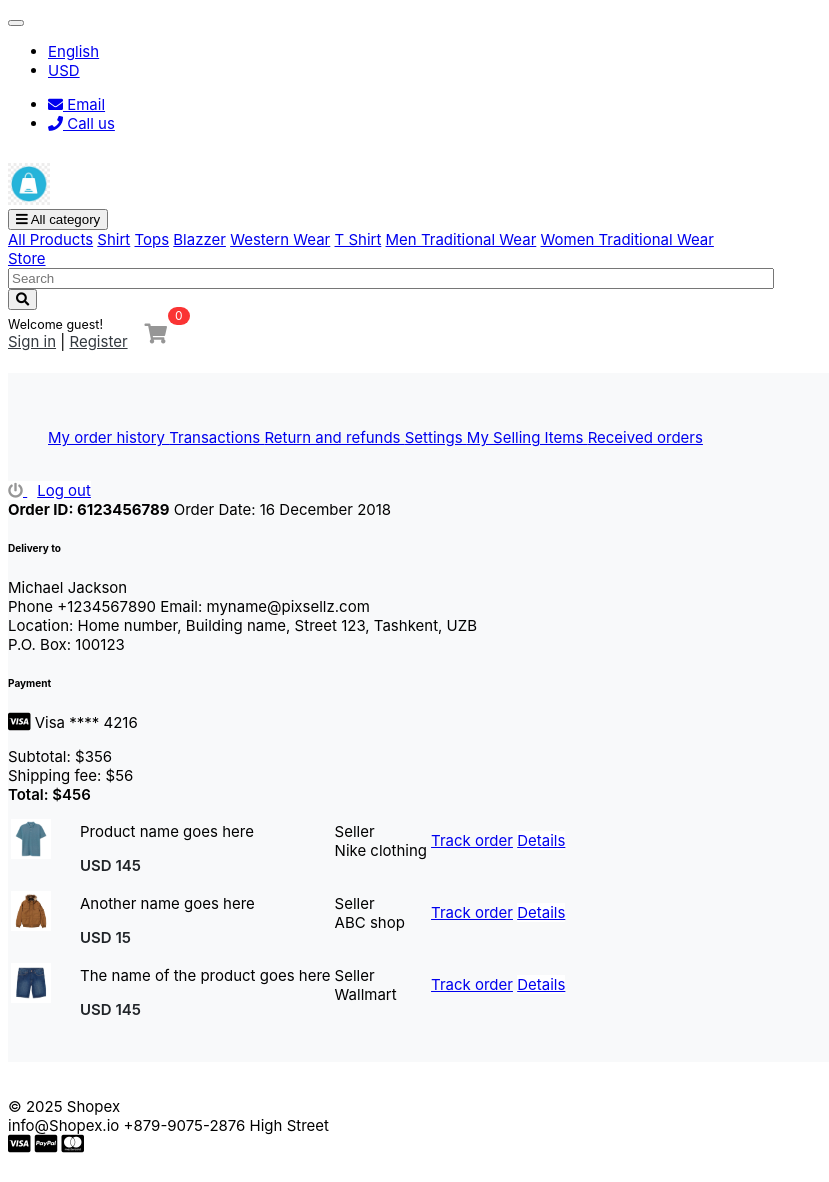
After one commit to omkar130/Shopex_project, a Django app: page /accounts/dashboard/ in a window 1280 px wide. The commit adds this page. Shown: the whole page, without its empty margins (0-829 px from the left). Run offline with Django 5.2, Linux system fonts and the light colour scheme; data comes from the database, SQL or seed files in the repository; both versions use the stored data as it was after the commit; data that the repository does not hold is empty; some libraries are stand-ins or nearby versions; some web fonts are replaced.

Commit message:
third commit

```diff
--- /dev/null
+++ b/accounts/urls.py
@@ -0,0 +1,10 @@
+from django.urls import path
+from . import views
+
+urlpatterns = [
+    path("register/",views.register,name="register"),
+    path("login/",views.login,name="login"),
+    path("logout/",views.logout,name="logout"),
+    path("activate/<uidb64>/<token>/",views.activate,name="activate"),
+    path("dashboard/",views.dashboard,name="dashboard"),
+]
--- a/accounts/views.py
+++ b/accounts/views.py
@@ -1,3 +1,90 @@
-from django.shortcuts import render
+from django.shortcuts import render,redirect
+from .forms import RegistrationForm
+from .models import Account
+from django.contrib import messages, auth
+from django.contrib.auth.decorators import login_required
 
-# Create your views here.
+from django.contrib.sites.shortcuts import get_current_site
+from django.template.loader import render_to_string
+from django.utils.http import urlsafe_base64_encode,urlsafe_base64_decode
+from django.utils.encoding import force_bytes
+from django.contrib.auth.tokens import default_token_generator
+from django.core.mail import EmailMessage
+
+def register(request):
+    if request.method == 'POST':
+        form =  RegistrationForm(request.POST)       #getting data entered by user
+        if form.is_valid():
+            first_name = form.cleaned_data['first_name']
+            last_name = form.cleaned_data['last_name']
+            phone_number = form.cleaned_data['phone_number']
+            email = form.cleaned_data['email']
+            password = form.cleaned_data['password']
+            username = email.split("@")[0]
+            user=Account.objects.create_user(first_name=first_name,last_name=last_name,email=email,username=username,password=password)
+            user.phone_number = phone_number
+            user.save()
+
+            current_site = get_current_site(request)
+            mail_subject = 'Please activate your account'
+            message = render_to_string('accounts/account_verification_email.html',{
+                'user':user,
+                'domain':current_site,
+                'uid':urlsafe_base64_encode(force_bytes(user.pk)),                #encoding user's primary key
+                'token':default_token_generator.make_token(user),                 #to generate token
+            })
+
+            to_email = email
+            send_mail = EmailMessage(mail_subject,message,to=[to_email])
+            send_mail.send()
+
+            return redirect('/accounts/login/?command=verification&email='+email)
+    else:
+        form = RegistrationForm()
+    context ={
+        "form":form,
+    }
+    return render(request,"accounts/register.html",context)
+
+
+def login(request):
+    if request.method == "POST":
+        email = request.POST['email']
+        password = request.POST['password']
+
+        user= auth.authenticate(email=email,password=password)
+
+        if user is not None:
+            auth.login(request,user)
+            return redirect('dashboard')
+        else:
+            messages.error(request,'Invalid Login Credentials')
+            return redirect('login')
+    return render(request,'accounts/login.html')
+
+
+@login_required(login_url='login')
+def logout(request):
+    auth.logout(request)
+    messages.success(request,'You are logged out')
+    return redirect('login')
+
+
+def activate(request,uidb64,token):
+    try:
+        uid = urlsafe_base64_decode(uidb64).decode()     #decoding users primary key
+        user = Account._default_manager.get(pk=uid)      #with primary key getting user
+    except(TypeError,ValueError,OverflowError,Account.DoesNotExist):
+        user = None
+
+    if user is not None and default_token_generator.check_token(user,token):
+        user.is_active=True
+        user.save()
+        message.success(request,'Congratulations!, Your account is activated')
+        return redirect('login')
+    else:
+        message.error(request,'Invalid activation link')
+        return redirect('register')
+
+def dashboard(request):
+    return render(request,"accounts/dashboard.html")
--- a/shopex_proj/urls.py
+++ b/shopex_proj/urls.py
@@ -25,4 +25,5 @@ urlpatterns = [
     path("",views.home,name="home"),
     path("store/",include("store.urls")),
     path("cart/",include("carts.urls")),
+    path("accounts/",include("accounts.urls")),
 ] + static(settings.MEDIA_URL,document_root=settings.MEDIA_ROOT)     #MEDIA_URL- media files access, MEDIA_ROOT- media files stored
--- /dev/null
+++ b/templates/accounts/dashboard.html
@@ -0,0 +1,98 @@
+{% extends 'base.html' %}
+
+{% block content %}
+
+<section class="section-conten padding-y bg">
+
+{% include 'includes/alerts.html' %}
+<div class="container">
+	<div class="row">
+	<aside class="col-md-3">
+		<!--   SIDEBAR   -->
+		<ul class="list-group">
+			<a class="list-group-item active" href="#"> My order history </a>
+			<a class="list-group-item" href="#"> Transactions </a>
+			<a class="list-group-item" href="#"> Return and refunds </a>
+			<a class="list-group-item" href="#">Settings </a>
+			<a class="list-group-item" href="#"> My Selling Items </a>
+			<a class="list-group-item" href="#"> Received orders </a>
+		</ul>
+		<br>
+		<a class="btn btn-light btn-block" href="{% url 'logout' %}"> <i class="fa fa-power-off"></i> <span class="text">Log out</span> </a>
+		<!--   SIDEBAR .//END   -->
+	</aside>
+	<main class="col-md-9">
+		<article class="card">
+		<header class="card-header">
+			<strong class="d-inline-block mr-3">Order ID: 6123456789</strong>
+			<span>Order Date: 16 December 2018</span>
+		</header>
+		<div class="card-body">
+			<div class="row">
+				<div class="col-md-8">
+					<h6 class="text-muted">Delivery to</h6>
+					<p>Michael Jackson <br>
+					Phone +1234567890 Email: myname@pixsellz.com <br>
+			    	Location: Home number, Building name, Street 123,  Tashkent, UZB <br>
+			    	P.O. Box: 100123
+			 		</p>
+				</div>
+				<div class="col-md-4">
+					<h6 class="text-muted">Payment</h6>
+					<span class="text-success">
+						<i class="fab fa-lg fa-cc-visa"></i>
+					    Visa  **** 4216
+					</span>
+					<p>Subtotal: $356 <br>
+					 Shipping fee:  $56 <br>
+					 <span class="b">Total:  $456 </span>
+					</p>
+				</div>
+			</div> <!-- row.// -->
+		</div> <!-- card-body .// -->
+		<div class="table-responsive">
+		<table class="table table-hover">
+			<tr>
+				<td width="65">
+					<img src="../images/items/1.jpg" class="img-xs border">
+				</td>
+				<td>
+					<p class="title mb-0">Product name goes here </p>
+					<var class="price text-muted">USD 145</var>
+				</td>
+				<td> Seller <br> Nike clothing </td>
+				<td width="250"> <a href="#" class="btn btn-outline-primary">Track order</a> <a href="#" class="btn btn-light"> Details </a> </td>
+			</tr>
+			<tr>
+				<td>
+					<img src="../images/items/2.jpg" class="img-xs border">
+				</td>
+				<td>
+					<p class="title mb-0">Another name goes here </p>
+					<var class="price text-muted">USD 15</var>
+				</td>
+				<td> Seller <br> ABC shop </td>
+				<td> <a href="#" class="btn btn-outline-primary">Track order</a> <a href="#" class="btn btn-light"> Details </a> </td>
+			</tr>
+			<tr>
+				<td>
+					<img src="../images/items/3.jpg" class="img-xs border">
+				</td>
+				<td>
+					<p class="title mb-0">The name of the product  goes here </p>
+					<var class="price text-muted">USD 145</var>
+				</td>
+				<td> Seller <br> Wallmart </td>
+				<td> <a href="#" class="btn btn-outline-primary">Track order</a> <a href="#" class="btn btn-light"> Details </a> </td>
+			</tr>
+		</table>
+		</div> <!-- table-responsive .end// -->
+		</article> <!-- order-group.// -->
+	</main>
+</div> <!-- row.// -->
+</div>
+
+
+</section>
+
+{% endblock %}
--- /dev/null
+++ b/templates/includes/alerts.html
@@ -0,0 +1,14 @@
+{% if messages %}
+
+    {% for message in messages %}
+    <div id="message" class="container">
+        <div {% if message.tags %} class="alert alert-{{ message.tags }}"{% endif %} role='alert'>
+          <button type="button" class="close" data-dismiss="alert"><span aria-hidden="true">&times;</span></button>
+
+        {% if message.level == DEFAULT_MESSAGE_LEVELS.ERROR %}Important: {% endif %}
+        {{ message }}
+    </div>
+      </div>
+    {% endfor %}
+
+{% endif %}
--- a/templates/includes/navbar.html
+++ b/templates/includes/navbar.html
@@ -60,13 +60,23 @@
   </div> <!-- col.// -->
   <div class="col-lg-3 col-sm-6 col-8 order-2 order-lg-3">
         <div class="d-flex justify-content-end mb-3 mb-lg-0">
+          {% if user.id is None %}
           <div class="widget-header">
             <small class="title text-muted">Welcome guest!</small>
             <div>
-              <a href="./signin.html">Sign in</a> <span class="dark-transp"> | </span>
-              <a href="./register.html"> Register</a>
+              <a href="{% url 'login' %}">Sign in</a> <span class="dark-transp"> | </span>
+              <a href="{% url 'register' %}"> Register</a>
             </div>
           </div>
+          {% else %}
+          <div class="widget-header">
+            <small class="title text-muted">Welcome {{user.first_name}}</small>
+            <div>
+              <a href="{% url 'dashboard' %}">DashBoard</a> <span class="dark-transp"> | </span>
+              <a href="{% url 'logout' %}">Logout</a>
+            </div>
+          </div>
+          {% endif %}
           <a href="{% url 'cart' %}" class="widget-header pl-3 ml-3">
             <div class="icon icon-sm rounded-circle border"><i class="fa fa-shopping-cart"></i></div>
             <span class="badge badge-pill badge-danger notify">{{cart_count}}</span>
```
Also changed, not shown: accounts/forms.py (added, +34 -0 lines), shopex_proj/settings.py (+11 -0 lines), templates/accounts/account_verification_email.html (added, +9 -0 lines), templates/accounts/login.html (added, +45 -0 lines), templates/accounts/register.html (added, +60 -0 lines), db.sqlite3.
